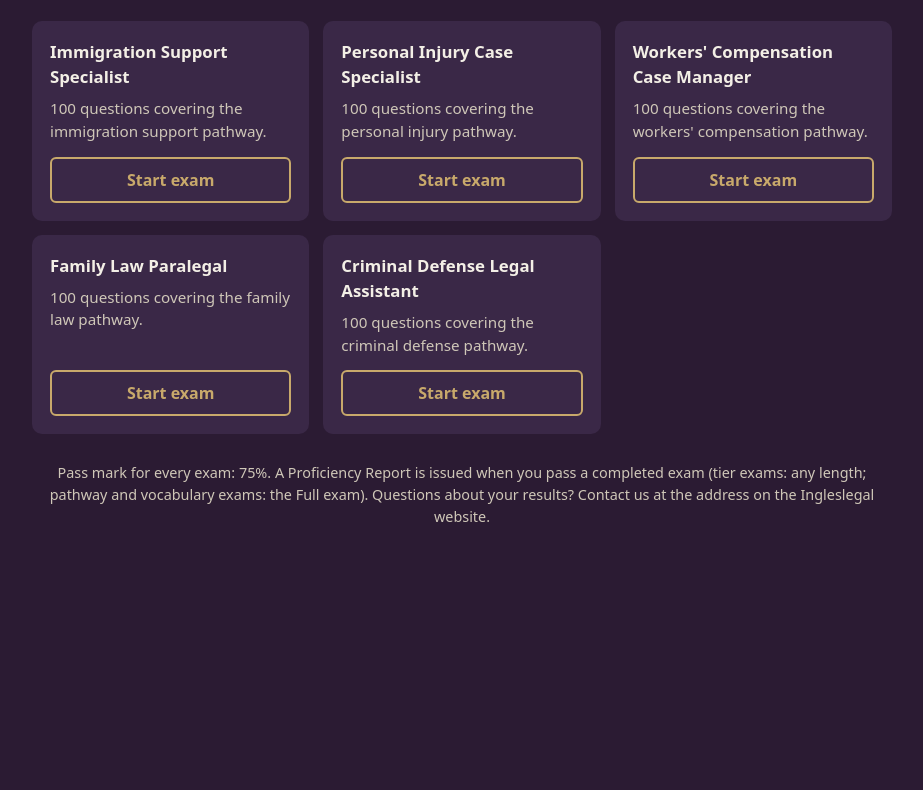
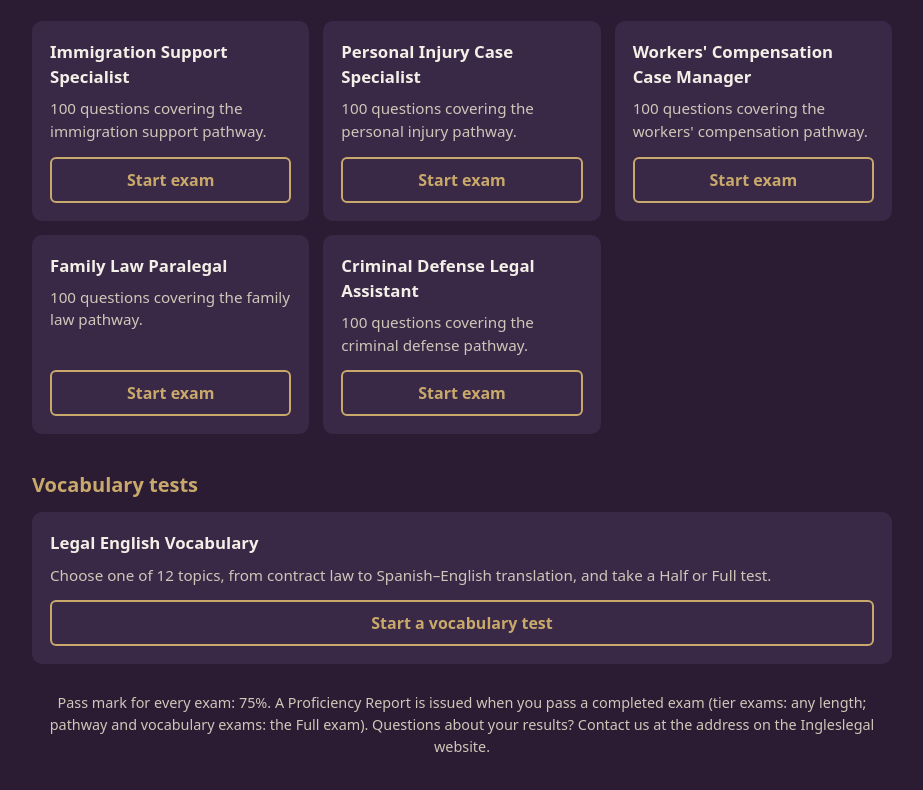
Before and after one commit to ingleslegal-hub/ingleslegal-exam, a plain HTML site: page index.html in a window 1280 px wide. Shown: the part 559-1349 px from the top of the page, without its empty margins (178-1101 px from the left). Before the commit the page ends 1157 px from the top, so only its background shows below. Drawn offline with Linux system fonts and the light colour scheme.

Commit message:
Hub: add a Vocabulary tests card
Links the vocabulary quiz from the exam hub.

Co-Authored-By: Claude Opus 5.5 <noreply@anthropic.com>
Claude-Session: https://claude.ai/code/session_01XcAKNmyoySJqhGks9sVzi9

```diff
--- a/index.html
+++ b/index.html
@@ -110,6 +110,15 @@
       </div>
     </div>
 
+    <h2>Vocabulary tests</h2>
+    <div class="grid">
+      <div class="card">
+        <h3>Legal English Vocabulary</h3>
+        <p>Choose one of 12 topics, from contract law to Spanish–English translation, and take a Half or Full test.</p>
+        <a class="btn" href="vocabulary/quiz-standalone.html">Start a vocabulary test</a>
+      </div>
+    </div>
+
     <p class="note">
       Pass mark for every exam: 75%. A Proficiency Report is issued when you pass a completed exam (tier exams: any length; pathway and vocabulary exams: the Full exam).
       Questions about your results? Contact us at the address on the Ingleslegal website.
```
